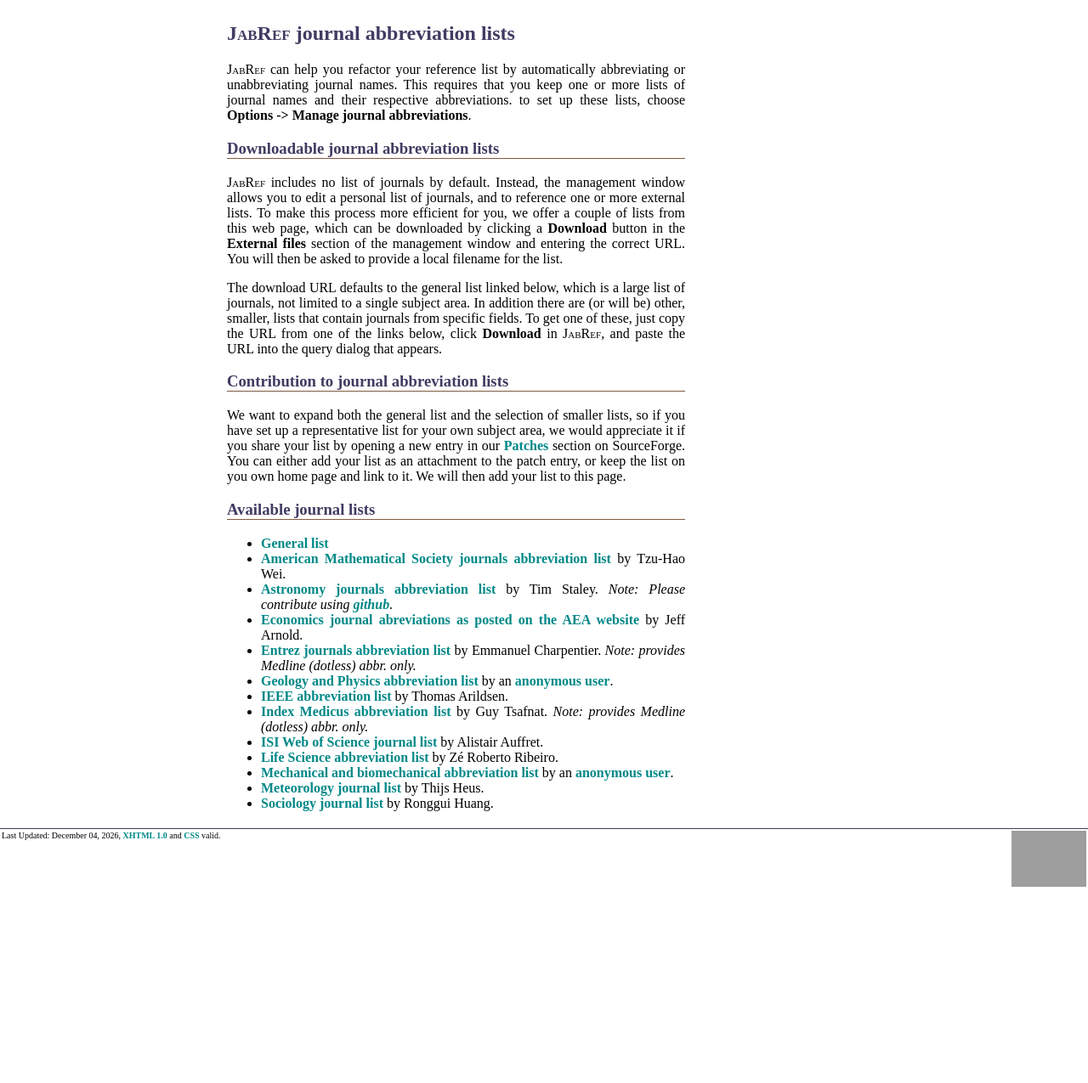
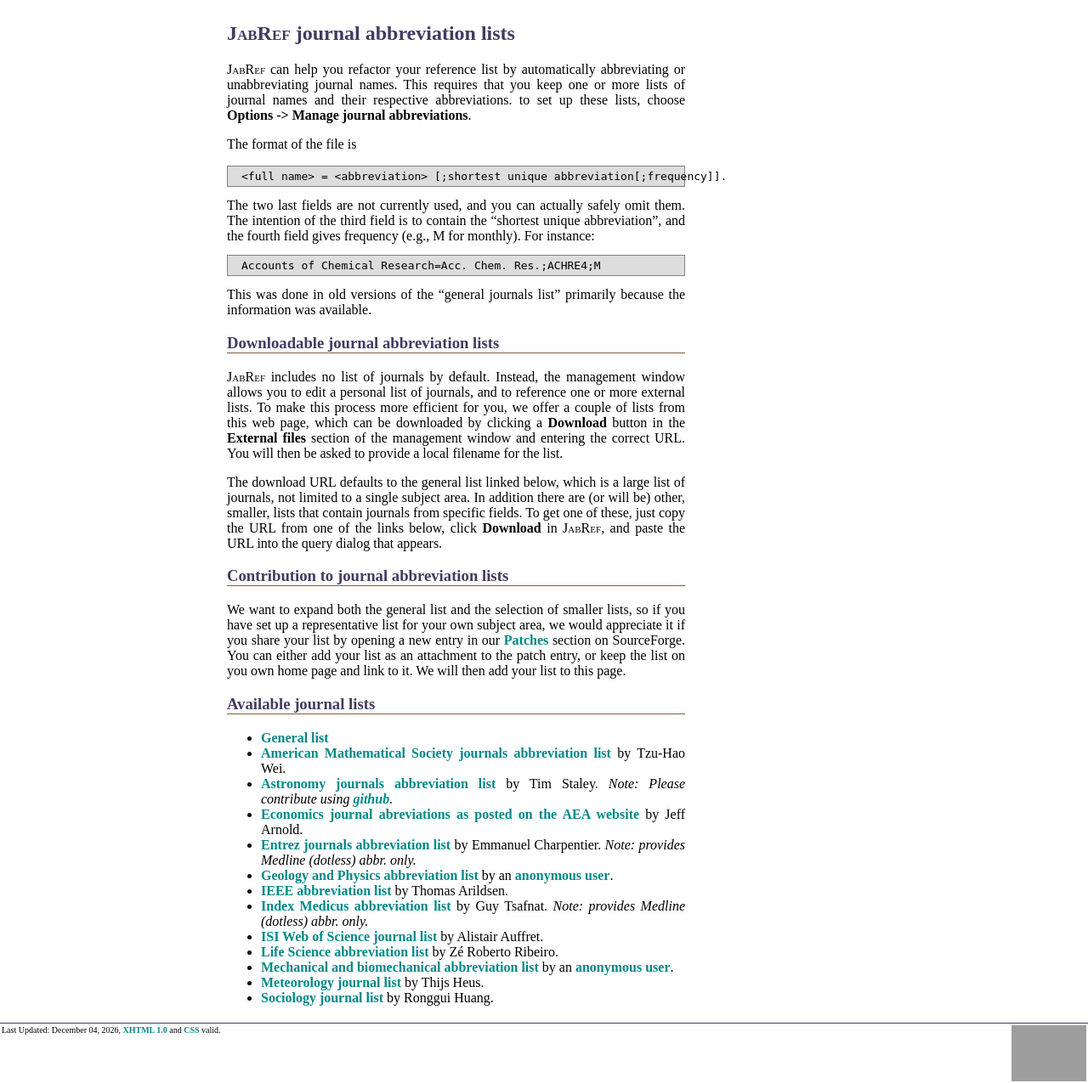
Before and after one commit to JabRef/htdocs, a PHP site: page /resources.php in a window 1280 px wide. Shown: the part 4429-5704 px from the top of the page at 85% size. Before the commit the page ends 5473 px from the top, so only its background shows below. Run offline with PHP 8.4, Linux system fonts and the light colour scheme; data that the repository does not hold is empty; grey boxes are pictures that could not be loaded.

Commit message:
Adds explanation of the abbreviation format to the homepage. Source of information: https://sourceforge.net/p/jabref/patches/48/#fa5d

```diff
--- a/resources.php
+++ b/resources.php
@@ -301,6 +301,13 @@
       respective abbreviations. to set up these lists, choose
       <b>Options -> Manage journal abbreviations</b>.</p>
 
+      <p>The format of the file is <pre>&lt;full name&gt; = &lt;abbreviation&gt; [;shortest unique abbreviation[;frequency]].</pre>
+      The two last fields are not currently used, and you can actually safely omit them.
+      The intention of the third field is to contain the &ldquo;shortest unique abbreviation&rdquo;, and the
+      fourth field gives frequency (e.g., M for monthly). For instance:
+      <pre>Accounts of Chemical Research=Acc. Chem. Res.;ACHRE4;M</pre>
+      This was done in old versions of the &ldquo;general journals list&rdquo; primarily
+      because the information was available.</p>
 
       <h3 id="downloadlists">Downloadable journal abbreviation lists</h3>
       <p><acronym>JabRef</acronym> includes no list of journals by default. Instead, the
```
